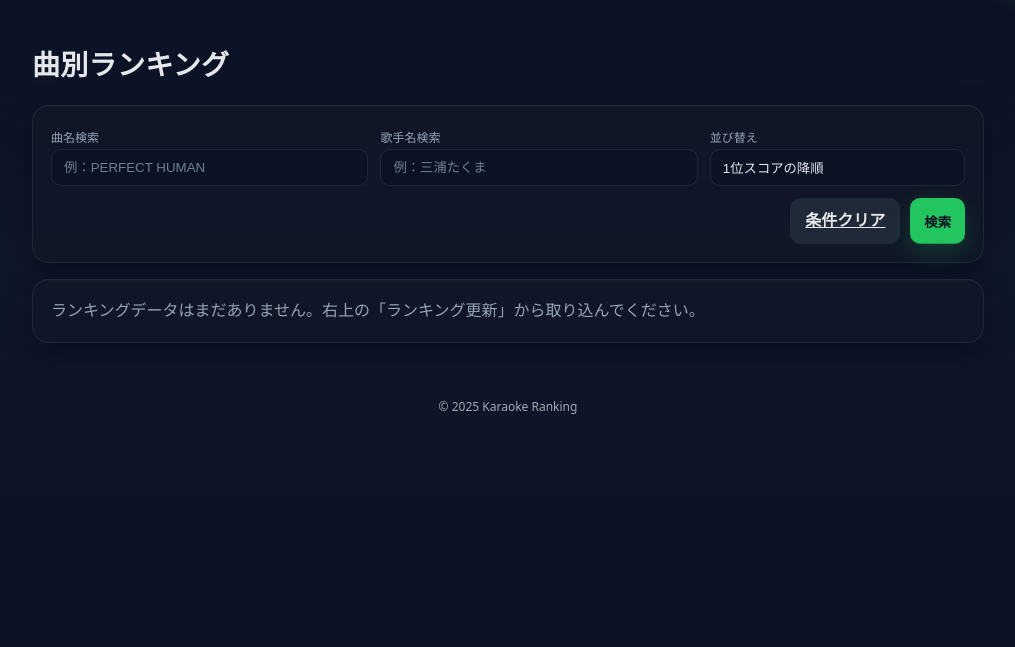
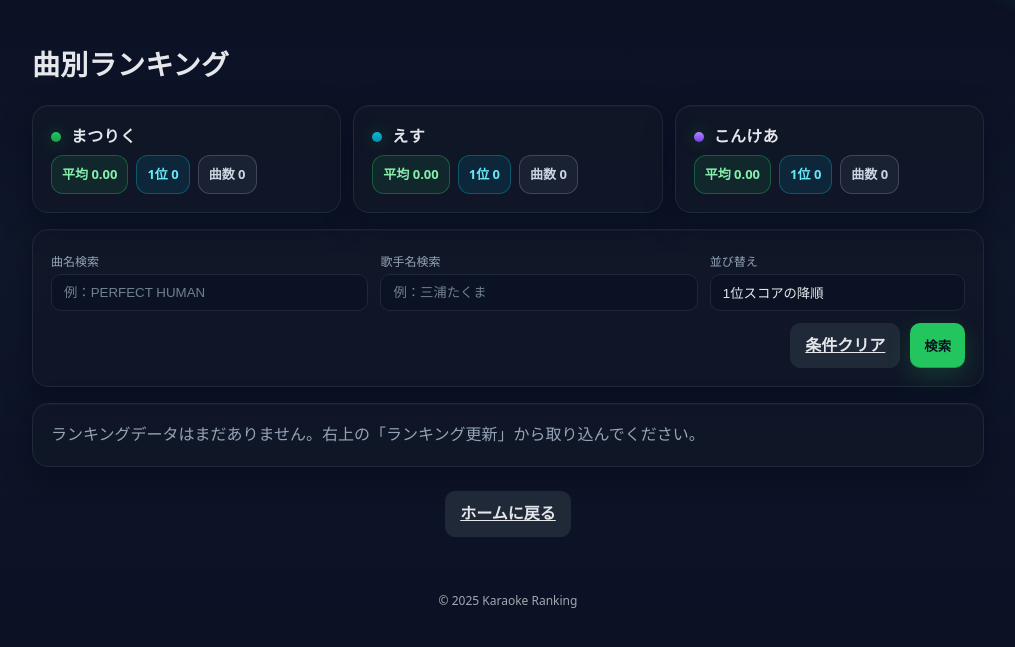
Before and after one commit to matsuriku0331/karaoke_ranking2, a Flask app: page /ranking in a window 1280 px wide. Shown: the part 62-709 px from the top of the page, without its empty margins (132-1147 px from the left). Run offline with Flask 3, Linux system fonts and the light colour scheme; data that the repository does not hold is empty.

Commit message:
ホーム画面に管理

```diff
--- a/templates/ranking.html
+++ b/templates/ranking.html
@@ -7,18 +7,36 @@
     .col-date{min-width: 140px;}
     @media (max-width:720px){ .col-date{min-width: 160px;} }
 
-    /* 個人サマリの3項目をきれいに並べる */
-    .stats-row{display:flex; gap:12px; flex-wrap:wrap}
-    .stat-chip{
-      padding:6px 10px; border-radius:999px; font-size:12px;
-      background:rgba(34,197,94,.1); border:1px solid rgba(34,197,94,.35); color:#86efac;
+    /* 個人カード */
+    .user-cards{
+      display:grid; gap:12px;
+      grid-template-columns: repeat(3, 1fr);
+      margin-bottom:16px;
     }
-    .stat-chip.gray{
-      background:rgba(148,163,184,.08); border-color:rgba(148,163,184,.3); color:#cbd5e1;
+    @media (max-width:920px){
+      .user-cards{grid-template-columns: 1fr 1fr;}
     }
-    .stat-chip.cyan{
-      background:rgba(6,182,212,.10); border-color:rgba(6,182,212,.35); color:#67e8f9;
+    @media (max-width:640px){
+      .user-cards{grid-template-columns: 1fr;}
     }
+    .user-card .name{
+      display:flex; align-items:center; gap:10px;
+      font-weight:800; letter-spacing:.3px; margin-bottom:6px;
+    }
+    .user-card .name .dot{
+      width:10px; height:10px; border-radius:999px;
+      box-shadow:0 0 16px rgba(34,197,94,.35);
+    }
+    .user-card .stats{
+      display:flex; gap:8px; flex-wrap:wrap;
+    }
+    .pill{
+      padding:8px 10px; border-radius:12px; font-weight:700; font-size:13px;
+      background:rgba(17,24,39,.66); border:1px solid var(--border);
+    }
+    .pill.acc{background:rgba(34,197,94,.10); border-color:rgba(34,197,94,.35); color:#86efac}
+    .pill.cyan{background:rgba(6,182,212,.10); border-color:rgba(6,182,212,.35); color:#67e8f9}
+    .pill.gray{background:rgba(148,163,184,.08); border-color:rgba(148,163,184,.30); color:#cbd5e1}
   </style>
 {% endblock %}
 
@@ -30,26 +48,27 @@
 {% block content %}
   <div class="h1">曲別ランキング</div>
 
-  {# 人ごとの統計（平均・1位取得・歌唱回数） + 全体（人別合計の和） #}
-  {% if user_averages or first_place_counts or user_total_records %}
-    <div class="card" style="margin-bottom:16px">
-      <div class="stats-row">
-        {% set users = (user_averages.keys() | list) %}
-        {% for uname in users %}
-          <div class="chip" style="background:rgba(14,165,233,.15); border-color:rgba(14,165,233,.35); color:#7dd3fc;">
-            {{ uname }}
-          </div>
-          <span class="stat-chip">平均：{{ '%.2f'|format(user_averages.get(uname, 0)) }}</span>
-          <span class="stat-chip cyan">1位取得：{{ first_place_counts.get(uname, 0) }}</span>
-          <span class="stat-chip gray">歌唱回数：{{ user_total_records.get(uname, 0) }}</span>
-        {% endfor %}
-
-        {% if total_records_sum %}
-          <span class="stat-chip" style="margin-left:auto">全体歌唱回数（人別合計）：{{ total_records_sum }}</span>
-        {% endif %}
+  {# ---- 一人ずつの情報カード ---- #}
+  {% set users_fixed = ['まつりく','えす','こんけあ'] %}
+  <div class="user-cards">
+    {% for uname in users_fixed %}
+      <div class="user-card card">
+        <div class="name">
+          {% set color =
+             'background:linear-gradient(180deg,#22c55e,#16a34a);' if uname=='まつりく' else
+             'background:linear-gradient(180deg,#06b6d4,#0891b2);' if uname=='えす' else
+             'background:linear-gradient(180deg,#a78bfa,#7c3aed);' %}
+          <span class="dot" style="{{ color }}"></span>
+          <span>{{ uname }}</span>
+        </div>
+        <div class="stats">
+          <div class="pill acc">平均 {{ '%.2f'|format(user_averages.get(uname, 0)) }}</div>
+          <div class="pill cyan">1位 {{ first_place_counts.get(uname, 0) }}</div>
+          <div class="pill gray">曲数 {{ user_total_records.get(uname, 0) }}</div>
+        </div>
       </div>
-    </div>
-  {% endif %}
+    {% endfor %}
+  </div>
 
   <!-- 検索フォーム -->
   <form class="card" method="get" action="{{ url_for('ranking') }}" style="margin-bottom:16px">
@@ -118,9 +137,20 @@
         </div>
       </div>
     {% endfor %}
+
+    <!-- ホームに戻るボタン -->
+    <div style="margin-top:24px; text-align:center;">
+      <a href="{{ url_for('home') }}" class="btn secondary">ホームに戻る</a>
+    </div>
+
   {% else %}
     <div class="card">
       <div class="muted">ランキングデータはまだありません。右上の「ランキング更新」から取り込んでください。</div>
     </div>
+
+    <!-- データなし時もホームへ戻れるように -->
+    <div style="margin-top:24px; text-align:center;">
+      <a href="{{ url_for('home') }}" class="btn secondary">ホームに戻る</a>
+    </div>
   {% endif %}
 {% endblock %}
```
